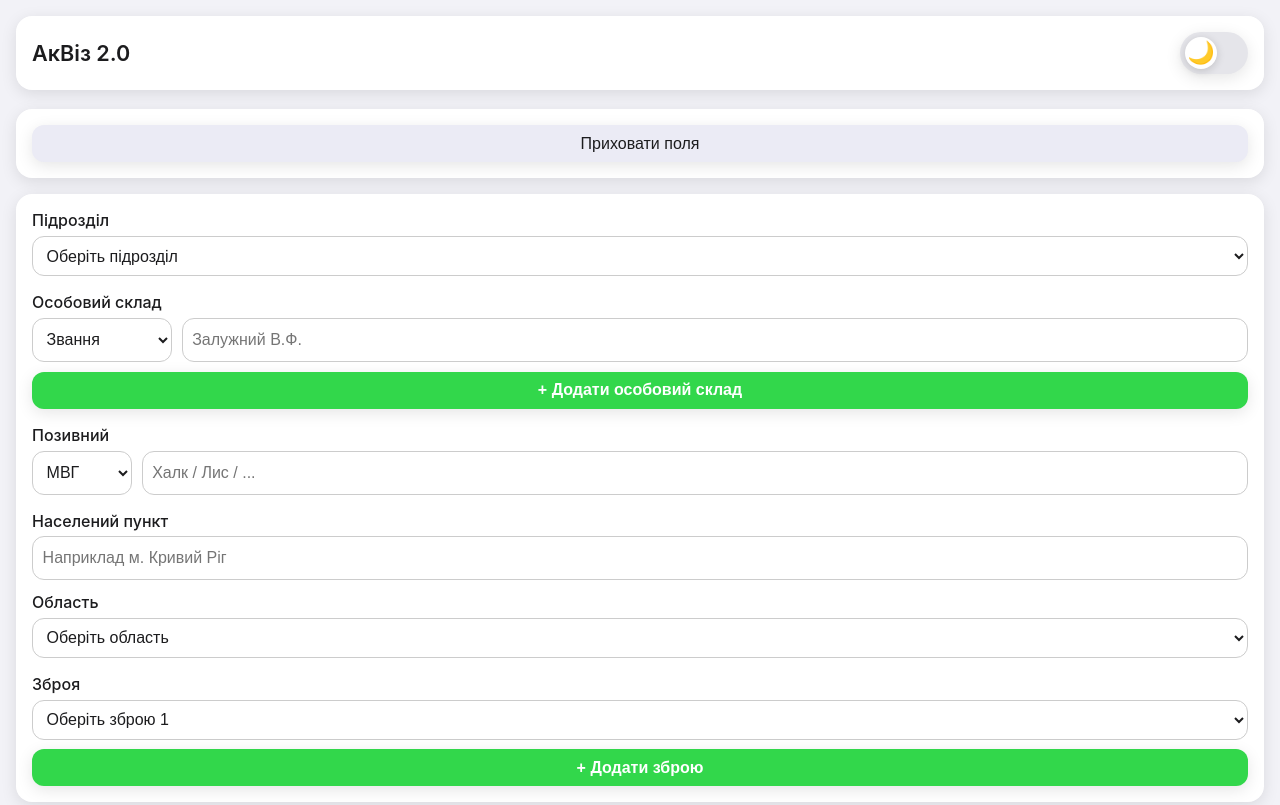
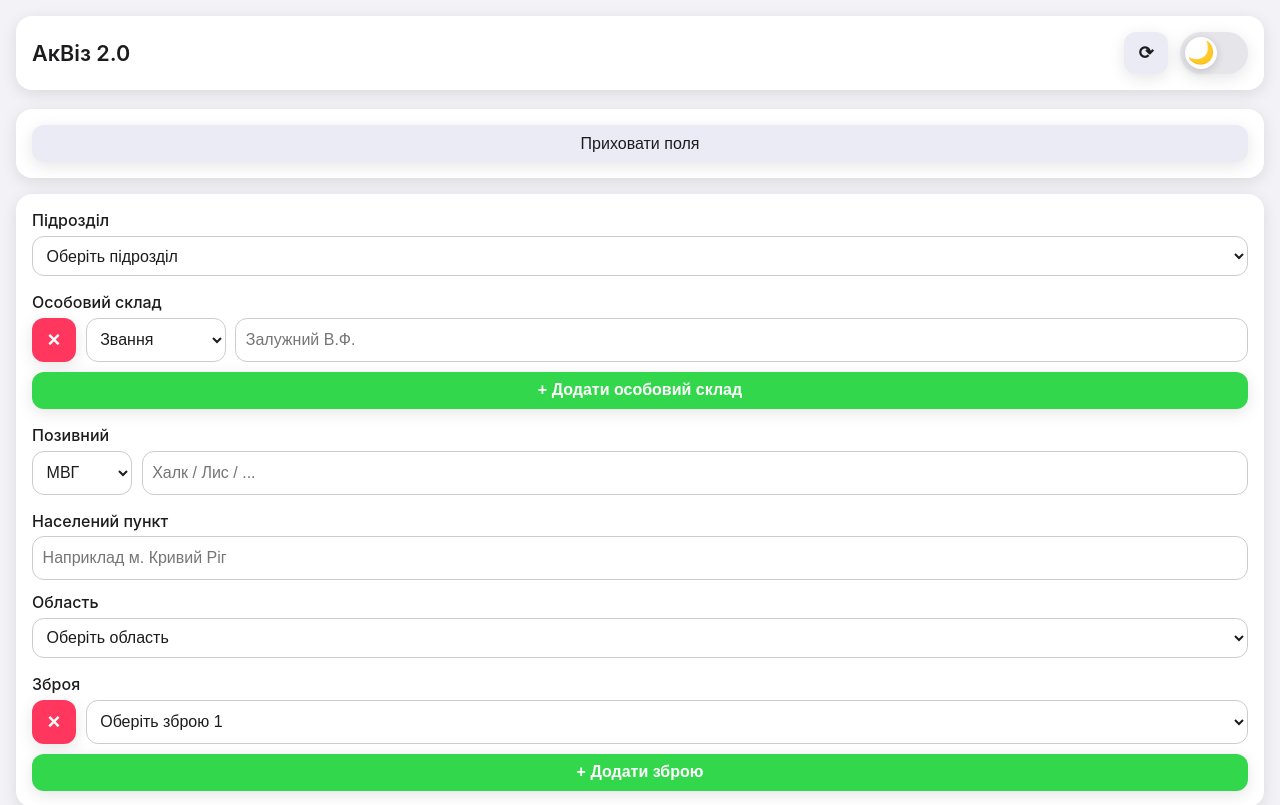
Before and after one commit to lolittajdm-alt/akviz0.2, a Next.js app: page / in a window 1280 px wide. Shown: the top 805 px of the page. Built offline with nearby package versions, Linux system fonts and the light colour scheme.

Commit message:
Update index.js

```diff
--- a/pages/index.js
+++ b/pages/index.js
@@ -111,49 +111,11 @@ export default function Home() {
   ];
   const callsignPrefixList = ["МВГ", "ВГ"];
 
-  const regionsList = [
-    "Вінницька",
-    "Житомирська",
-    "Київська",
-    "Кіровоградська",
-    "Одеська",
-    "Полтавська",
-    "Сумська",
-    "Черкаська",
-    "Чернігівська",
-  ];
+  const regionsList = ["Вінницька", "Житомирська", "Київська", "Кіровоградська", "Одеська", "Полтавська", "Сумська", "Черкаська", "Чернігівська"];
 
-  const ranksList = [
-    "cолд.",
-    "cт.солд.",
-    "мол.с-нт",
-    "с-нт",
-    "ст.с-нт",
-    "гол.с-нт",
-    "шт.с-нт",
-    "м.с-нт",
-    "мол.л-т",
-    "л-т",
-    "ст.л-т",
-    "к-н",
-    "м-р",
-    "п.п-к",
-    "п-к",
-  ];
+  const ranksList = ["cолд.", "cт.солд.", "мол.с-нт", "с-нт", "ст.с-нт", "гол.с-нт", "шт.с-нт", "м.с-нт", "мол.л-т", "л-т", "ст.л-т", "к-н", "м-р", "п.п-к", "п-к"];
 
-  const goalsList = [
-    "БПЛА",
-    "Постріли",
-    "Виходи(ПЗРК,ЗРК)",
-    "Вибух",
-    "КР",
-    "Гелікоптер",
-    "Літак М.",
-    "Літак В.",
-    "Квадрокоптер",
-    "Зонд",
-    "Інше (в коментарі)",
-  ];
+  const goalsList = ["БПЛА", "Постріли", "Виходи(ПЗРК,ЗРК)", "Вибух", "КР", "Гелікоптер", "Літак М.", "Літак В.", "Квадрокоптер", "Зонд", "Інше (в коментарі)"];
 
   const namesList = ["Shahed-136", "Гербера", "Невстановлений"];
 
@@ -198,10 +160,7 @@ export default function Home() {
   ];
 
   // ✅ Список боєприпасів (Розхід)
-  const bkList = [
-    "Набій 14,5х114 мм (ЗПУ, КПВТ) Б-32",
-    "Набій 14,5х114 мм (ЗПУ, КПВТ) БЗТ",
-  ];
+  const bkList = ["Набій 14,5х114 мм (ЗПУ, КПВТ) Б-32", "Набій 14,5х114 мм (ЗПУ, КПВТ) БЗТ"];
 
   // ——— Состояния формы ———
   const [form, setForm] = useState({
@@ -253,11 +212,7 @@ export default function Home() {
   };
   const updateDate = () => {
     const now = new Date();
-    const d = now.toLocaleDateString("uk-UA", {
-      day: "2-digit",
-      month: "2-digit",
-      year: "numeric",
-    });
+    const d = now.toLocaleDateString("uk-UA", { day: "2-digit", month: "2-digit", year: "numeric" });
     setForm((f) => ({ ...f, date: d }));
   };
   useEffect(() => {
@@ -313,6 +268,24 @@ export default function Home() {
   const saveWeapons = (arr) => localStorage.setItem("report_weapons_v3", JSON.stringify(arr));
   const saveBk = (arr) => localStorage.setItem("akviz_bk_v3", JSON.stringify(arr));
 
+  // ✅ Обновить страницу с очисткой сохранённых значений
+  const resetAndReload = () => {
+    if (typeof window === "undefined") return;
+    // очищаем всё, что сохраняли
+    [
+      "show_top_fields",
+      "report_subdivision_v3",
+      "report_callsignPrefix_v3",
+      "report_callsignText_v3",
+      "report_location_v3",
+      "report_region_v3",
+      "report_weapons_v3",
+      "akviz_personnel_v3",
+      "akviz_bk_v3",
+    ].forEach((k) => localStorage.removeItem(k));
+    window.location.reload();
+  };
+
   // ——— Хендлеры ———
   const handleChange = (e) => {
     const { name, value } = e.target;
@@ -327,7 +300,6 @@ export default function Home() {
       const isOn = f.selectedGoals.includes(g);
       const nextGoals = isOn ? f.selectedGoals.filter((x) => x !== g) : [...f.selectedGoals, g];
 
-      // если выключили "Вибух" — очистить уточнение и результат "вибух"
       let nextExplosionPlace = f.explosionPlace;
       let nextResult = f.result;
       if (isOn && g === "Вибух") {
@@ -344,9 +316,7 @@ export default function Home() {
   const changeQuantity = (d) =>
     setForm((f) => {
       const cur = String(f.quantity ?? "").trim();
-      if (cur === "") {
-        return d > 0 ? { ...f, quantity: "1" } : f;
-      }
+      if (cur === "") return d > 0 ? { ...f, quantity: "1" } : f;
       let num = Number(cur.replace(/\D/g, "")) || 0;
       num += d;
       if (num <= 0) return { ...f, quantity: "" };
@@ -355,16 +325,10 @@ export default function Home() {
 
   // ——— Числовые поля ———
   const validateCourse = (v) => /^\d{1,3}$/.test(v) && +v >= 0 && +v <= 359;
-  const onCourseChange = (e) => {
-    const value = e.target.value.replace(/\D/g, "").slice(0, 3);
-    setForm((f) => ({ ...f, course: value }));
-  };
+  const onCourseChange = (e) => setForm((f) => ({ ...f, course: e.target.value.replace(/\D/g, "").slice(0, 3) }));
 
   const validateAzimuth = (v) => /^\d{1,3}$/.test(v) && +v >= 0 && +v <= 359;
-  const onAzimuthChange = (e) => {
-    const value = e.target.value.replace(/\D/g, "").slice(0, 3);
-    setForm((f) => ({ ...f, azimuth: value }));
-  };
+  const onAzimuthChange = (e) => setForm((f) => ({ ...f, azimuth: e.target.value.replace(/\D/g, "").slice(0, 3) }));
 
   const validateDistance = (v) => /^\d+$/.test(v) && +v > 0 && +v < 100000;
   const onDistanceChange = (e) => {
@@ -416,6 +380,27 @@ export default function Home() {
       return { ...f, weapons: arr };
     });
   };
+  // ✅ ЗБРОЯ: удалить поле
+  const removeWeaponField = (idx) => {
+    setForm((f) => {
+      const cur = [...(f.weapons || [])];
+      cur.splice(idx, 1);
+      const next = cur.length ? cur : [""];
+      saveWeapons(next);
+      return { ...f, weapons: next };
+    });
+  };
+
+  // ✅ О/С: удалить строку
+  const removePersonnelRow = (idx) => {
+    setForm((f) => {
+      const cur = [...(f.personnel || [])];
+      cur.splice(idx, 1);
+      const next = cur.length ? cur : [{ rank: "", name: "" }];
+      savePersonnel(next);
+      return { ...f, personnel: next };
+    });
+  };
 
   // ✅ РОЗХІД БК: добавить строку
   const addBkField = () => {
@@ -423,6 +408,16 @@ export default function Home() {
       const arr = [...(f.bk || []), { type: "", qty: "" }];
       saveBk(arr);
       return { ...f, bk: arr };
+    });
+  };
+  // ✅ РОЗХІД БК: удалить строку
+  const removeBkField = (idx) => {
+    setForm((f) => {
+      const cur = [...(f.bk || [])];
+      cur.splice(idx, 1);
+      const next = cur.length ? cur : [{ type: "", qty: "" }];
+      saveBk(next);
+      return { ...f, bk: next };
     });
   };
 
@@ -476,10 +471,8 @@ export default function Home() {
 
     const sideLower = side ? String(side).toLowerCase() : "";
 
-    // Shahed-136 -> Shahed
     const prettyName = name === "Shahed-136" ? "Shahed" : name;
 
-    // Вид цели в строке "Опис"
     let goalPart = "";
     if (selectedGoals.includes("Вибух")) {
       const q = String(quantity || "").trim();
@@ -495,18 +488,14 @@ export default function Home() {
       const qPart = q ? `${q} ` : "";
       goalPart = `${qPart}${goalsForReport.filter(Boolean).join(", ")}`.trim();
     }
-
     if (goalPart && sideLower) goalPart = `${goalPart} ${sideLower}`.trim();
 
-    // детекция: lowercase, join by "/"
     const det = (detectionMethods || []).map((x) => String(x || "").toLowerCase()).filter(Boolean).join("/");
 
-    // слово после вияву (без запятой)
     let afterDet = "";
     if (["ЗНИЩЕНО", "не знищено"].includes(result || "")) afterDet = "обстріляно";
     else if ((result || "") === "не застосовувались") afterDet = "виявлено";
 
-    // параметры: без пробелов после запятых
     const paramParts = [];
     if (azimuth) paramParts.push(`А-${azimuth}`);
     if (distance) paramParts.push(`Д-${distance}`);
@@ -522,17 +511,13 @@ export default function Home() {
       opisLine = full;
     }
 
-    // результат строка всегда есть
     const resultLine = `Результат:${result ? ` ${result}` : ""}`;
 
-    // номер цели
     const targetLineValue = noIssue ? "б/н" : targetNumber ? `${targetNumber}` : "";
     const targetLine = `№ цілі: ${targetLineValue}`;
 
-    // Коментар
     const commentLine = `Коментар: ${String(description || "").trim() ? String(description).trim() : "-"}`;
 
-    // Розхід БК: внизу
     const bkLines =
       ["ЗНИЩЕНО", "не знищено"].includes(result || "")
         ? (bk || [])
@@ -617,7 +602,6 @@ export default function Home() {
     </button>
   );
 
-  // общий хелпер для select (чтобы оставался нативным)
   const selectStyle = (theme) => ({
     width: "100%",
     padding: "0.6rem",
@@ -629,6 +613,38 @@ export default function Home() {
     marginBottom: "0.6rem",
     outline: "none",
     transition: "background .2s, border .18s",
+  });
+
+  const xBtnStyle = (theme) => ({
+    width: 44,
+    minWidth: 44,
+    height: 44,
+    borderRadius: 12,
+    border: "none",
+    background: theme.danger,
+    color: "#fff",
+    fontWeight: 900,
+    fontSize: 22,
+    lineHeight: "44px",
+    textAlign: "center",
+    cursor: "pointer",
+    boxShadow: theme.shadow,
+  });
+
+  const smallIconBtn = (theme) => ({
+    width: 44,
+    height: 42,
+    borderRadius: 12,
+    border: "none",
+    background: theme.secondary,
+    color: theme.label,
+    cursor: "pointer",
+    boxShadow: theme.shadow,
+    display: "flex",
+    alignItems: "center",
+    justifyContent: "center",
+    fontSize: 18,
+    fontWeight: 800,
   });
 
   return (
@@ -645,15 +661,19 @@ export default function Home() {
       {/* Шапка */}
       <div style={{ ...cardStyle(theme), display: "flex", justifyContent: "space-between", alignItems: "center" }}>
         <h1 style={{ margin: 0, fontSize: "1.35rem", color: theme.label, fontWeight: 600 }}>АкВіз 2.0</h1>
-        <div style={{ display: "flex", gap: 12, alignItems: "center" }}>{Switch}</div>
+
+        <div style={{ display: "flex", gap: 12, alignItems: "center" }}>
+          {/* ✅ Обновить страницу (с очисткой сохранений) */}
+          <button onClick={resetAndReload} title="Оновити (очистити значення)" style={smallIconBtn(theme)} aria-label="Оновити сторінку">
+            ⟳
+          </button>
+          {Switch}
+        </div>
       </div>
 
       {/* Показать/скрыть */}
       <div style={{ ...cardStyle(theme), display: "flex", justifyContent: "center", marginBottom: "1rem" }}>
-        <button
-          onClick={() => setShowTopFields((prev) => !prev)}
-          style={{ ...buttonStyle(theme), background: theme.secondary, color: theme.label, fontWeight: 500, minWidth: 160 }}
-        >
+        <button onClick={() => setShowTopFields((prev) => !prev)} style={{ ...buttonStyle(theme), background: theme.secondary, color: theme.label, fontWeight: 500, minWidth: 160 }}>
           {showTopFields ? "Приховати поля" : "Показати поля"}
         </button>
       </div>
@@ -682,12 +702,17 @@ export default function Home() {
             </select>
           </div>
 
-          {/* Особовий склад (rank native select) */}
+          {/* Особовий склад */}
           <div style={{ marginBottom: 16 }}>
             <label style={labelStyle(theme)}>Особовий склад</label>
 
             {(form.personnel || []).map((person, idx) => (
               <div key={idx} style={{ display: "flex", gap: "0.6rem", alignItems: "center", marginBottom: 10 }}>
+                {/* ✅ крестик слева */}
+                <button type="button" onClick={() => removePersonnelRow(idx)} style={xBtnStyle(theme)} title="Видалити">
+                  ×
+                </button>
+
                 <select
                   value={person.rank}
                   onChange={(e) => {
@@ -741,7 +766,7 @@ export default function Home() {
             </button>
           </div>
 
-          {/* Позивний (prefix native select) */}
+          {/* Позивний */}
           <div style={{ marginBottom: 16 }}>
             <label style={labelStyle(theme)}>Позивний</label>
             <div style={{ display: "flex", gap: "0.6rem" }}>
@@ -762,29 +787,17 @@ export default function Home() {
                 ))}
               </select>
 
-              <input
-                name="callsignText"
-                value={form.callsignText}
-                onChange={handleChange}
-                placeholder="Халк / Лис / ..."
-                style={{ ...inputStyle(theme), marginBottom: 0, flex: 1, height: 44 }}
-              />
+              <input name="callsignText" value={form.callsignText} onChange={handleChange} placeholder="Халк / Лис / ..." style={{ ...inputStyle(theme), marginBottom: 0, flex: 1, height: 44 }} />
             </div>
           </div>
 
           {/* НП */}
           <div style={{ marginBottom: 12 }}>
             <label style={labelStyle(theme)}>Населений пункт</label>
-            <input
-              name="location"
-              value={form.location}
-              onChange={handleChange}
-              style={{ ...inputStyle(theme), marginBottom: 0, height: 44 }}
-              placeholder="Наприклад м. Кривий Ріг"
-            />
+            <input name="location" value={form.location} onChange={handleChange} style={{ ...inputStyle(theme), marginBottom: 0, height: 44 }} placeholder="Наприклад м. Кривий Ріг" />
           </div>
 
-          {/* Область (native select) */}
+          {/* Область */}
           <div style={{ marginBottom: 16 }}>
             <label style={labelStyle(theme)}>Область</label>
             <select
@@ -805,13 +818,18 @@ export default function Home() {
             </select>
           </div>
 
-          {/* ✅ Зброя (native select per field) */}
+          {/* ✅ Зброя */}
           <div style={{ marginBottom: 0 }}>
             <label style={labelStyle(theme)}>Зброя</label>
 
             {(form.weapons || []).map((w, idx) => (
+              <div key={idx} style={{ display: "flex", gap: "0.6rem", alignItems: "center" }}>
+                {/* ✅ крестик слева */}
+                <button type="button" onClick={() => removeWeaponField(idx)} style={xBtnStyle(theme)} title="Видалити">
+                  ×
+                </button>
+
                 <select
-                key={idx}
                   value={w}
                   onChange={(e) => {
                     const v = e.target.value;
@@ -822,7 +840,7 @@ export default function Home() {
                       return { ...f, weapons: arr };
                     });
                   }}
-                style={selectStyle(theme)}
+                  style={{ ...selectStyle(theme), marginBottom: 0, height: 44 }}
                 >
                   <option value="">{`Оберіть зброю ${idx + 1}`}</option>
                   {ammoList.map((opt) => (
@@ -831,13 +849,12 @@ export default function Home() {
                     </option>
                   ))}
                 </select>
+              </div>
             ))}
 
-            <button
-              type="button"
-              onClick={addWeaponField}
-              style={{ ...buttonStyle(theme), background: theme.success, color: "#fff", margin: 0, width: "100%", fontWeight: 600 }}
-            >
+            <div style={{ height: 10 }} />
+
+            <button type="button" onClick={addWeaponField} style={{ ...buttonStyle(theme), background: theme.success, color: "#fff", margin: 0, width: "100%", fontWeight: 600 }}>
               + Додати зброю
             </button>
           </div>
@@ -882,7 +899,7 @@ export default function Home() {
         </div>
       </div>
 
-      {/* ✅ Уточнення вибуху (native select), показываем когда выбран "Вибух" */}
+      {/* ✅ Уточнення вибуху */}
       {form.selectedGoals.includes("Вибух") && (
         <div style={cardStyle(theme)}>
           <label style={labelStyle(theme)}>Уточнення вибуху</label>
@@ -906,16 +923,7 @@ export default function Home() {
         <label style={labelStyle(theme)}>Сторона</label>
         <div style={{ display: "flex", gap: "0.6rem" }}>
           {["Ворожий", "Свій", "Нейтральний"].map((s) => (
-            <button
-              key={s}
-              onClick={() => selectSide(s)}
-              style={{
-                ...buttonStyle(theme),
-                background: form.side === s ? theme.success : theme.secondary,
-                color: form.side === s ? "#fff" : theme.label,
-                fontWeight: form.side === s ? 600 : 500,
-              }}
-            >
+            <button key={s} onClick={() => selectSide(s)} style={{ ...buttonStyle(theme), background: form.side === s ? theme.success : theme.secondary, color: form.side === s ? "#fff" : theme.label, fontWeight: form.side === s ? 600 : 500 }}>
               {s}
             </button>
           ))}
@@ -927,42 +935,22 @@ export default function Home() {
         <label style={labelStyle(theme)}>Номер цілі</label>
         <div style={{ display: "flex", gap: "0.6rem", alignItems: "center" }}>
           {!form.noIssue && (
-            <input
-              type="text"
-              name="targetNumber"
-              value={form.targetNumber}
-              onChange={onFieldNumeric("targetNumber", 9999)}
-              placeholder="по цілі"
-              inputMode="numeric"
-              pattern="\d*"
-              style={{ ...inputStyle(theme), textAlign: "center", flex: 1, marginBottom: 0, height: 44 }}
-            />
+            <input type="text" name="targetNumber" value={form.targetNumber} onChange={onFieldNumeric("targetNumber", 9999)} placeholder="по цілі" inputMode="numeric" pattern="\d*" style={{ ...inputStyle(theme), textAlign: "center", flex: 1, marginBottom: 0, height: 44 }} />
           )}
           <button
             onClick={() => setForm((f) => ({ ...f, noIssue: !f.noIssue, targetNumber: "" }))}
-            style={{
-              ...buttonStyle(theme),
-              backgroundColor: form.noIssue ? theme.danger : theme.secondary,
-              color: form.noIssue ? "#fff" : theme.label,
-              height: 44,
-              minWidth: 128,
-              marginBottom: 0,
-            }}
+            style={{ ...buttonStyle(theme), backgroundColor: form.noIssue ? theme.danger : theme.secondary, color: form.noIssue ? "#fff" : theme.label, height: 44, minWidth: 128, marginBottom: 0 }}
           >
             {form.noIssue ? "Видати номер" : "Без видачі"}
           </button>
         </div>
       </div>
 
-      {/* ✅ Назва (БПЛА) — native select */}
+      {/* ✅ Назва (БПЛА) */}
       {form.selectedGoals.includes("БПЛА") && (
         <div style={{ ...cardStyle(theme), padding: "1rem 0.7rem" }}>
           <label style={{ ...labelStyle(theme), marginLeft: "0.3rem", marginBottom: "0.8rem", fontSize: "1.07rem" }}>Назва</label>
-          <select
-            value={form.name || ""}
-            onChange={(e) => selectName(e.target.value || null)}
-            style={{ ...selectStyle(theme), marginBottom: 0 }}
-          >
+          <select value={form.name || ""} onChange={(e) => selectName(e.target.value || null)} style={{ ...selectStyle(theme), marginBottom: 0 }}>
             <option value="">Оберіть назву</option>
             {namesList.map((n) => (
               <option key={n} value={n}>
@@ -999,28 +987,13 @@ export default function Home() {
       </div>
 
       {/* Азимут / курс */}
-      {/* (оставил как было) */}
       <div style={cardStyle(theme)}>
         <label style={labelStyle(theme)}>Азимут (°)</label>
-        <input
-          type="text"
-          inputMode="numeric"
-          pattern="\d*"
-          value={form.azimuth}
-          onChange={onAzimuthChange}
-          style={{ ...inputStyle(theme), border: form.azimuth.trim() === "" || !validateAzimuth(form.azimuth) ? `1px solid ${theme.danger}` : `1px solid ${theme.inputBorder}` }}
-        />
+        <input type="text" inputMode="numeric" pattern="\d*" value={form.azimuth} onChange={onAzimuthChange} style={{ ...inputStyle(theme), border: form.azimuth.trim() === "" || !validateAzimuth(form.azimuth) ? `1px solid ${theme.danger}` : `1px solid ${theme.inputBorder}` }} />
         {(form.azimuth.trim() === "" || !validateAzimuth(form.azimuth)) && <div style={{ color: theme.danger, fontSize: "0.82rem", marginBottom: "0.6rem" }}>Поле має бути заповненим!</div>}
 
         <label style={labelStyle(theme)}>Курс (°)</label>
-        <input
-          type="text"
-          inputMode="numeric"
-          pattern="\d*"
-          value={form.course}
-          onChange={onCourseChange}
-          style={{ ...inputStyle(theme), border: form.course.trim() === "" || !validateCourse(form.course) ? `1px solid ${theme.danger}` : `1px solid ${theme.inputBorder}` }}
-        />
+        <input type="text" inputMode="numeric" pattern="\d*" value={form.course} onChange={onCourseChange} style={{ ...inputStyle(theme), border: form.course.trim() === "" || !validateCourse(form.course) ? `1px solid ${theme.danger}` : `1px solid ${theme.inputBorder}` }} />
         {(form.course.trim() === "" || !validateCourse(form.course)) && <div style={{ color: theme.danger, fontSize: "0.82rem", marginTop: "0.35rem" }}>Поле має бути заповненим!</div>}
       </div>
 
@@ -1028,13 +1001,7 @@ export default function Home() {
       <div style={{ ...cardStyle(theme), padding: "1rem" }}>
         <div style={{ marginBottom: "1rem" }}>
           <label style={labelStyle(theme)}>Відстань, м*</label>
-          <input
-            type="text"
-            inputMode="numeric"
-            value={form.distance}
-            onChange={onDistanceChange}
-            style={{ ...inputStyle(theme), border: form.distance.trim() === "" || !validateDistance(form.distance) ? `1px solid ${theme.danger}` : `1px solid ${theme.inputBorder}` }}
-          />
+          <input type="text" inputMode="numeric" value={form.distance} onChange={onDistanceChange} style={{ ...inputStyle(theme), border: form.distance.trim() === "" || !validateDistance(form.distance) ? `1px solid ${theme.danger}` : `1px solid ${theme.inputBorder}` }} />
           {(form.distance.trim() === "" || !validateDistance(form.distance)) && <div style={{ color: theme.danger, fontSize: "0.82rem", marginTop: "0.2rem" }}>Поле має бути заповненим!</div>}
           <div style={{ display: "grid", gridTemplateColumns: "repeat(3,1fr)", gap: "0.4rem", marginTop: "0.45rem" }}>
             {["+100", "+1000", "+5000", "-100", "-1000", "-5000"].map((label) => (
@@ -1047,13 +1014,7 @@ export default function Home() {
 
         <div>
           <label style={labelStyle(theme)}>Висота, м*</label>
-          <input
-            type="text"
-            inputMode="numeric"
-            value={form.height}
-            onChange={onHeightChange}
-            style={{ ...inputStyle(theme), border: form.height.trim() === "" || !validateHeight(form.height) ? `1px solid ${theme.danger}` : `1px solid ${theme.inputBorder}` }}
-          />
+          <input type="text" inputMode="numeric" value={form.height} onChange={onHeightChange} style={{ ...inputStyle(theme), border: form.height.trim() === "" || !validateHeight(form.height) ? `1px solid ${theme.danger}` : `1px solid ${theme.inputBorder}` }} />
           {(form.height.trim() === "" || !validateHeight(form.height)) && <div style={{ color: theme.danger, fontSize: "0.82rem", marginTop: "0.2rem" }}>Поле має бути заповненим!</div>}
           <div style={{ display: "grid", gridTemplateColumns: "1fr 1fr", gap: "0.4rem", marginTop: "0.45rem" }}>
             {["+100", "+500", "-100", "-500"].map((label) => (
@@ -1135,7 +1096,6 @@ export default function Home() {
       {/* Результат */}
       <div style={cardStyle(theme)}>
         <label style={labelStyle(theme)}>Результат</label>
-
         <div style={{ display: "grid", gridTemplateColumns: "repeat(2, minmax(0, 1fr))", gap: "0.65rem" }}>
           {["ЗНИЩЕНО", "не знищено", "не застосовувались"].map((r) => (
             <button
@@ -1155,7 +1115,7 @@ export default function Home() {
         </div>
       </div>
 
-      {/* ✅ Розхід БК (native select per row) */}
+      {/* ✅ Розхід БК */}
       {["ЗНИЩЕНО", "не знищено"].includes(form.result || "") && (
         <div style={cardStyle(theme)}>
           <label style={labelStyle(theme)}>Розхід БК</label>
@@ -1163,6 +1123,11 @@ export default function Home() {
           <div style={{ display: "flex", flexDirection: "column", gap: 10, marginBottom: 12 }}>
             {(form.bk || []).map((row, idx) => (
               <div key={idx} style={{ display: "flex", gap: "0.6rem", alignItems: "center" }}>
+                {/* ✅ крестик слева */}
+                <button type="button" onClick={() => removeBkField(idx)} style={xBtnStyle(theme)} title="Видалити">
+                  ×
+                </button>
+
                 <select
                   value={row.type}
                   onChange={(e) => {
```
Lines whose indentation alone changed are shown as unchanged.
